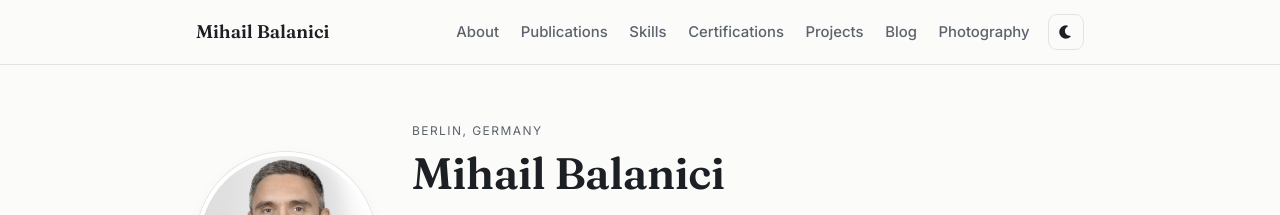
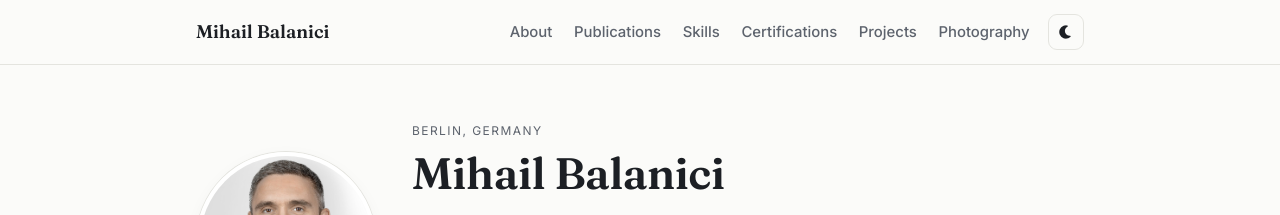
Before and after one commit to mihailbalanici/mihailbalanici.github.io, a Jekyll site: the page built from index.html, in a window 1280 px wide. Shown: the top 215 px of the page. Built offline with Jekyll 4.4.1, drawn with Linux system fonts in a browser that asks for light colours.

Commit message:
Update _config.yml

```diff
--- a/_config.yml
+++ b/_config.yml
@@ -32,7 +32,7 @@ nav:
   - { title: Skills,         url: /skills/ }
   - { title: Certifications, url: /certifications/ }
   - { title: Projects,       url: /projects/ }
-  - { title: Blog,           url: /blog/ }
+  # - { title: Blog,           url: /blog/ }
   - { title: Photography,    url: /photography/ }
 
 # Blog
```
